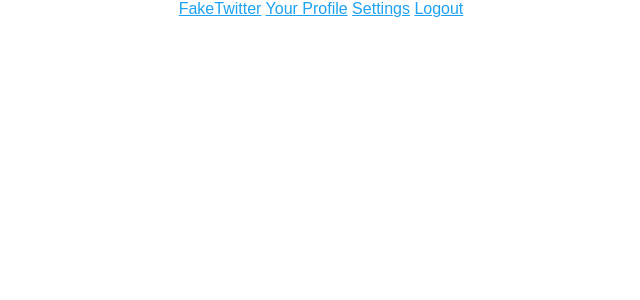
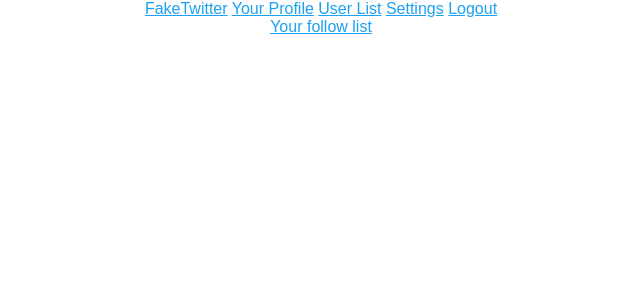
Before and after one commit to lucasdpau/twitclone, a Django app: page /users in a window 1280 px wide. Shown: the top 300 px of the page, without its empty margins (319-959 px from the left). Run offline with Django 3.2, Linux system fonts and the light colour scheme; the visitor is signed in with stand-in values (Sample User, id 1); data comes from the database, SQL or seed files in the repository.

Commit message:
users page can be reached by header link. create a page to view only users that you follow

```diff
--- a/app1/templates/basetemplate.html
+++ b/app1/templates/basetemplate.html
@@ -13,6 +13,7 @@
         <div>
             <a href="{% url 'index' %}">FakeTwitter</a>
             <a href="{% url 'profile' profile_name=current_username %}">Your Profile</a>
+            <a href="{% url 'users' %}">User List</a>
             <a href="{% url 'settings' %}">Settings</a>
             <a href="{% url 'logout' %}">Logout</a>
         </div>
--- a/app1/templates/tweetlist.html
+++ b/app1/templates/tweetlist.html
@@ -27,6 +27,11 @@
                     <div class="tweetfooter">
                         <a href="/tweets/{{tweet.id}}">Reply!</a>
                     </div>
+              		<div>
+			{% for tag in tweet.tag_list %}
+				<a href="/tags/{{ tag.tagname }}">#{{ tag.tagname }}</a>
+			{% endfor %}
+			</div>
                 </div>
             </div>
         </div>
--- a/app1/templates/users.html
+++ b/app1/templates/users.html
@@ -3,10 +3,13 @@
         <title>Main Page</title>
     {%endblock%}
     {%block content%}
-    <body class="index_wrapper">
+    <body class="index_wrapper centered"">
+	{% if logged_in %}
+	<a href="/follow_list">Your follow list</a>
+	{% endif %}
         <div class="user_list_wrapper">
             {% for user in user_list %}
-                <div class="user_card">
+                <div class="user_card" id="user_card{{user.id}}">
                     <div class="profile_pic_wrapper">
                     {% load static %}
                         <img src="{% static 'app1/' %}{{user.profile.profile_pic}}" class="profile_pic">
--- a/app1/urls.py
+++ b/app1/urls.py
@@ -19,5 +19,6 @@
     path("follow/<profile_name>", views.follow_view, name="follow"),
     path("like/<int:tweet_id>", views.like_unlike, name="likeunlike"),
     path("users", views.users_view, name="users"),
+    path("follow_list", views.followed_users_view, name="follow_list"),
     path("retweet/<int:tweet_id>", views.retweet, name="retweet"),
     ]
--- a/app1/views.py
+++ b/app1/views.py
@@ -347,6 +347,9 @@
 # returns a list of tweets liked by <profile_name>
     current_user = request.user
     tweets_liked_by_profile = Tweet.objects.filter(liked_by__user__username=profile_name).all()
+    for tweet in tweets_liked_by_profile:
+        tweet.tag_list = tweet.tags_set.all()
+
     context = { "posts": tweets_liked_by_profile, "current_username": current_user.username,
 "logged_in": current_user.is_authenticated, }
 
@@ -439,4 +442,16 @@
         user_list.append(item)
     json_response = {"userlist":user_list}
     print(json_response)
-    return render(request, "users.html", {"user_list": user_list, "logged_in": current_user.is_authenticated,})
+    return render(request, "users.html", {"user_list": user_list, "logged_in": current_user.is_authenticated, "current_username": current_user.username })
+
+@login_required
+def followed_users_view(request):
+    current_user = request.user
+    current_user_profile = Profile.objects.get(user__username=current_user.username)
+    user_list = []
+    followed_users = User.objects.filter(profile__followed_by=current_user_profile).all()
+    for item in followed_users:
+        user_list.append(item)
+    context = {"user_list": user_list, "logged_in": current_user.is_authenticated,
+"current_username": current_user.username, }
+    return render(request, "users.html", context)
```
Also changed, not shown: README.md.
